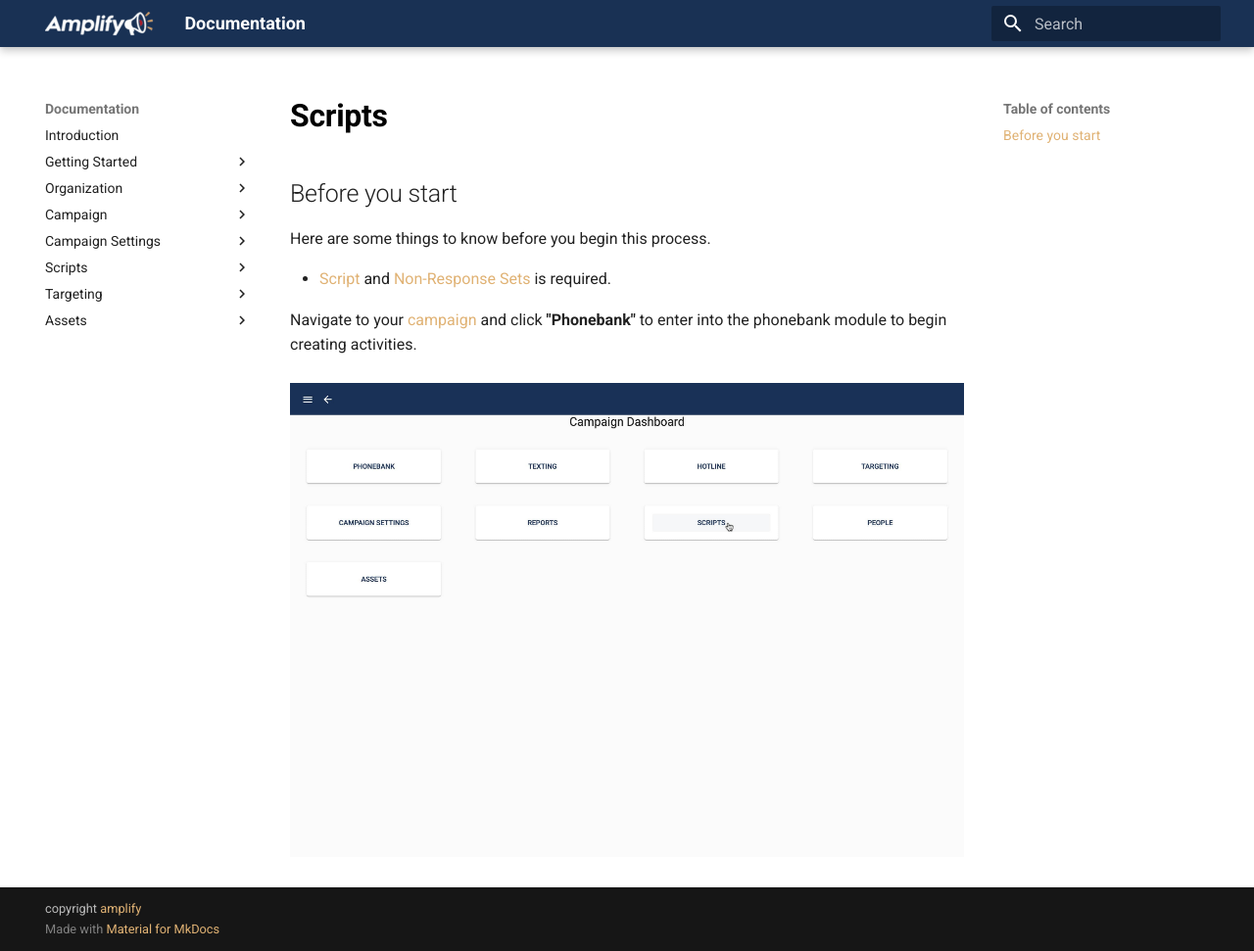
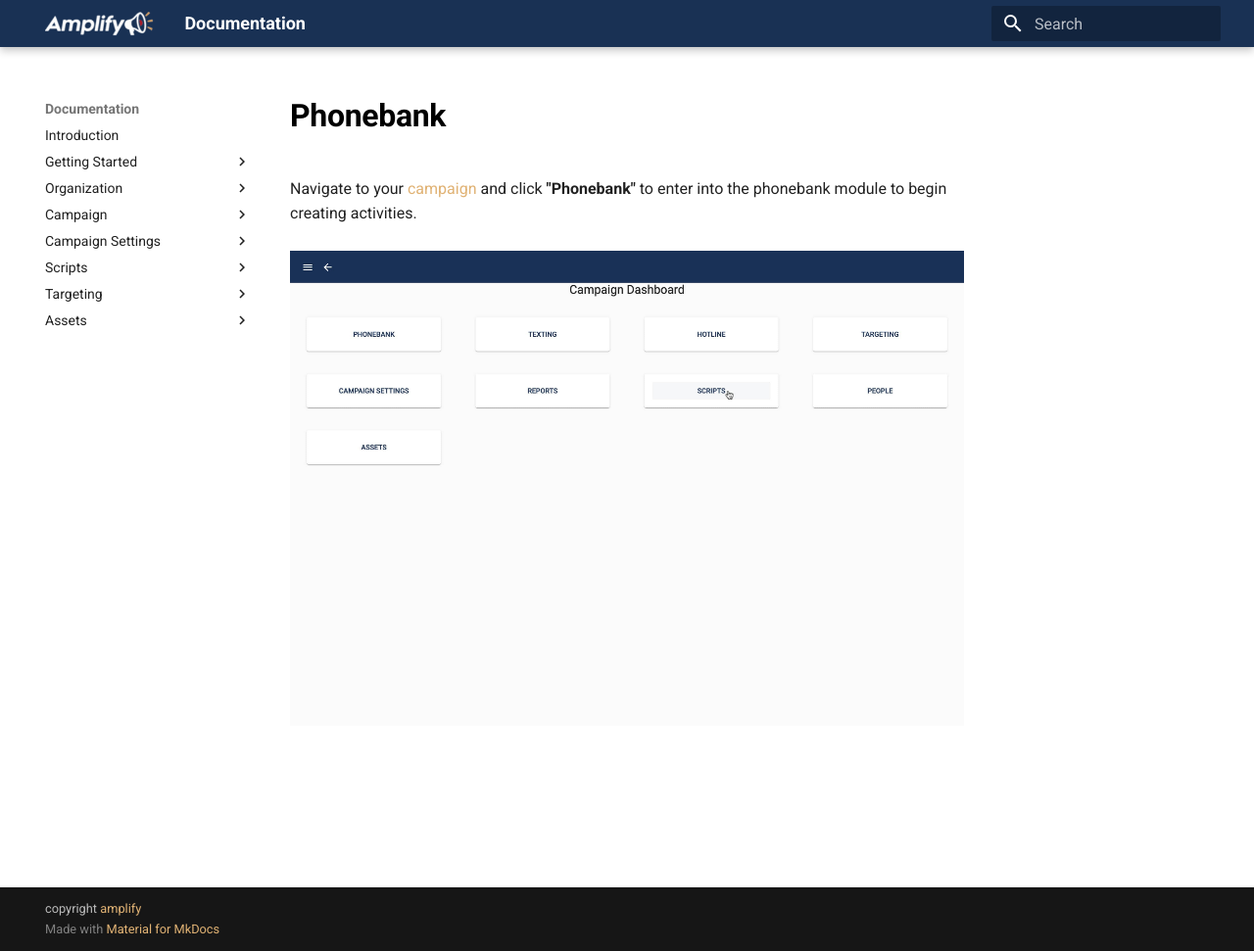
Before and after one commit to ogiovanniruiz/ampDocs, an MkDocs documentation site: the page built from docs/Phonebank/getting-started.md, in a window 1280 px wide and 971 px high. Shown: the whole window at 98% size. Built offline with MkDocs 1.6.1 and Material for MkDocs 9.7.7, drawn with Linux system fonts in a browser that asks for light colours.

Commit message:
Update Phonebank “getting-started”

```diff
--- a/docs/Phonebank/getting-started.md
+++ b/docs/Phonebank/getting-started.md
@@ -4,17 +4,9 @@ date: 2021-04-21T20:42:00.000Z
 thumbnail: false
 layout: docs
 ---
-# Scripts
+# Phonebank
 
-## Before you start
-
-Here are some things to know before you begin this process.
-
-* [Script][1] and [Non-Response Sets][2] is required.
-
-Navigate to your [campaign][3] and click **"Phonebank"** to enter into the phonebank module to begin creating activities.
+Navigate to your [campaign][1] and click **"Phonebank"** to enter into the phonebank module to begin creating activities.
 <br><br>
 ![](../../images/scripts-step1.jpg)
-[1]: /Scripts/create-a-script/
-[2]: /Scripts/create-a-non-response-set/
-[3]: /Campaign/create-a-new-campaign/
+[1]: /Campaign/create-a-new-campaign/
```
